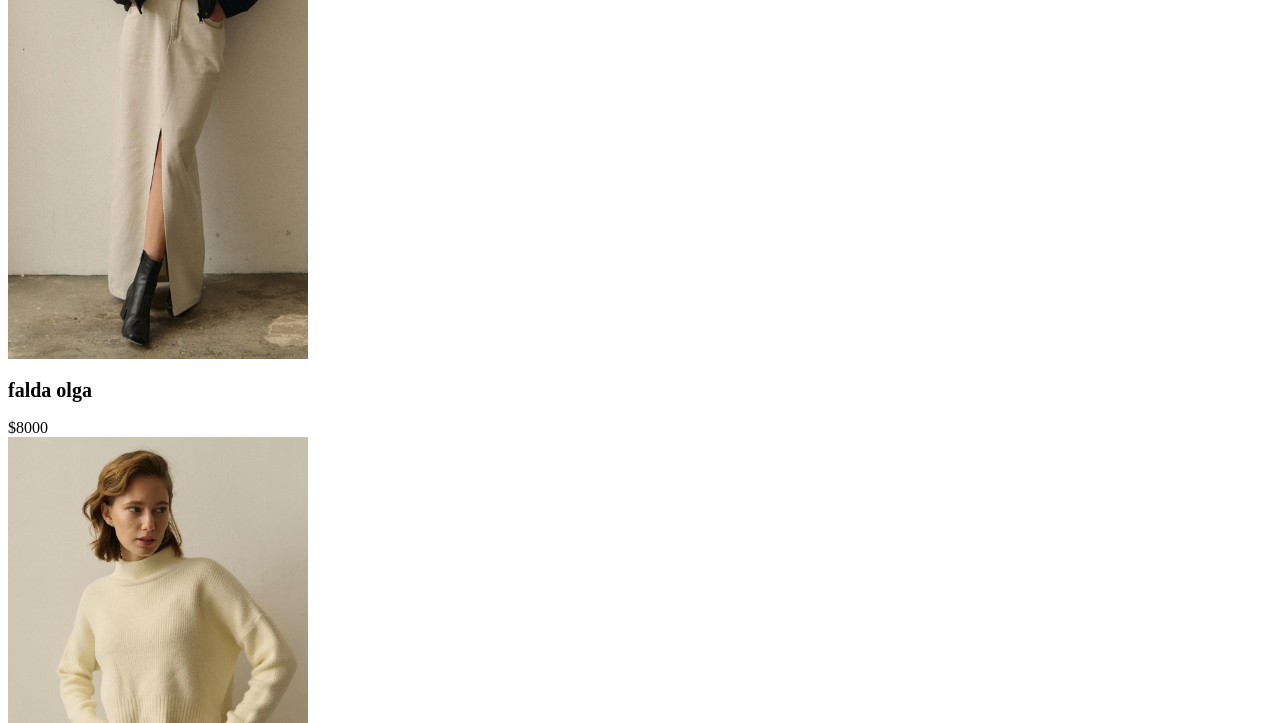
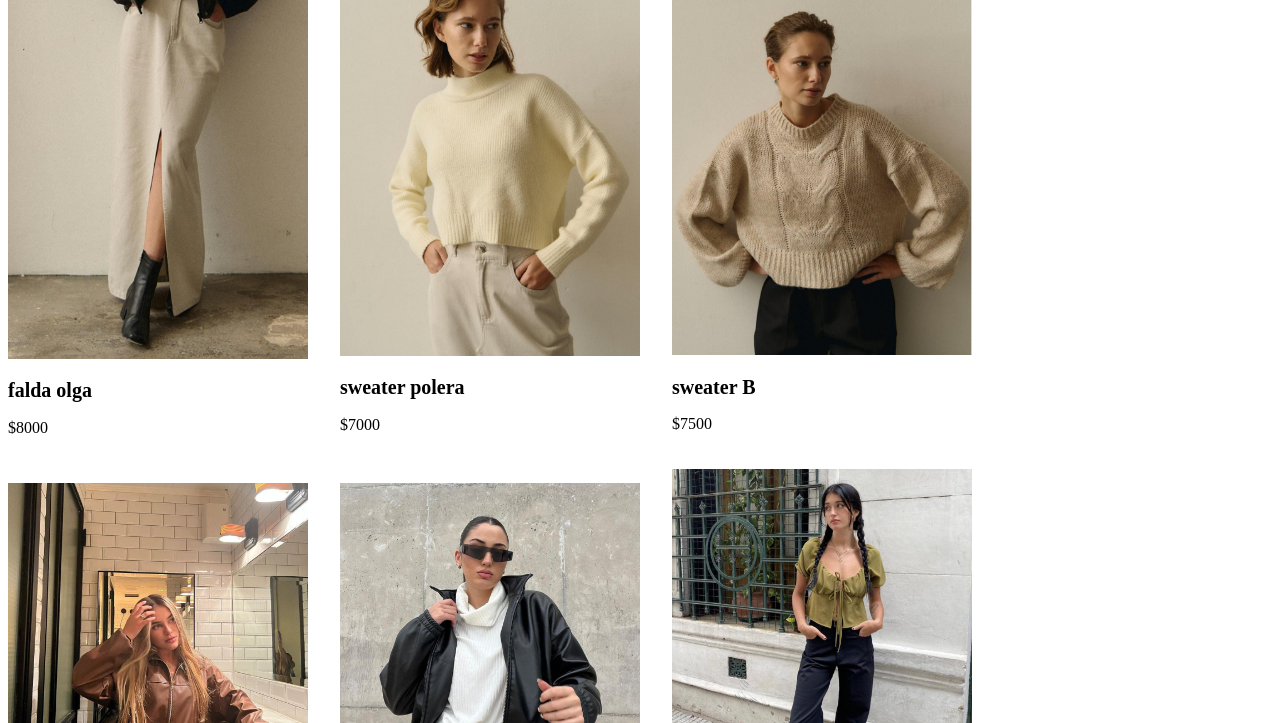
Before and after one commit to coral-olijnyk/proyecto-coder-, a plain HTML site: page index.html in a window 1280 px wide. Shown: the part 77-800 px from the top of the page. Drawn offline with nearby package versions, Linux system fonts and the light colour scheme; a web font is replaced by a local one.

Commit message:
cambien el css

```diff
--- a/css/style.css
+++ b/css/style.css
@@ -275,9 +275,9 @@ h1 {
 
 .galeria {
   display: flex;
-  align-items: center;
-  display: block;
-  flex-wrap: wrap;
+   align-items: center;
+   gap: 32px;
+   flex-wrap: wrap;
 }
 @media (min-width: 400px) {
   .galeria .galeria {
```
